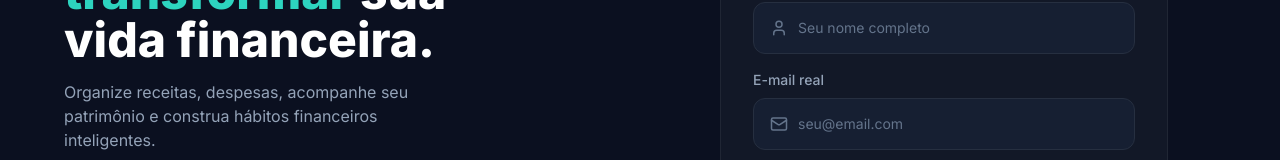
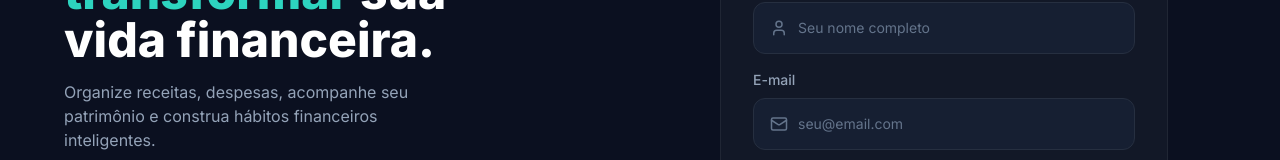
Before and after one commit to devEduLucas/CifraWealth_FrontEnd, a React (Vite) app: page /register in a window 1280 px wide. Shown: the part 247-407 px from the top of the page. Built offline with nearby package versions, Linux system fonts and the light colour scheme; no server answers.

Commit message:
Change email label from 'E-mail real' to 'E-mail'

```diff
--- a/src/components/RegisterForm/RegisterForm.tsx
+++ b/src/components/RegisterForm/RegisterForm.tsx
@@ -125,7 +125,7 @@ export function RegisterForm() {
             />
 
             <Input
-              label="E-mail real"
+              label="E-mail"
               type="email"
               icon={<Mail size={18} />}
               placeholder="seu@email.com"
```
